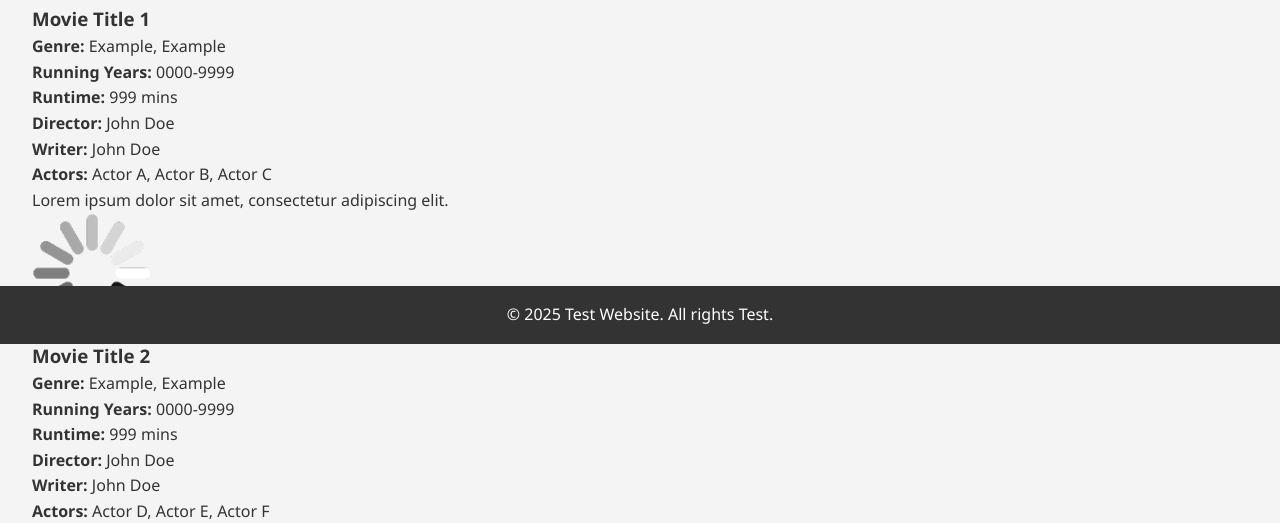
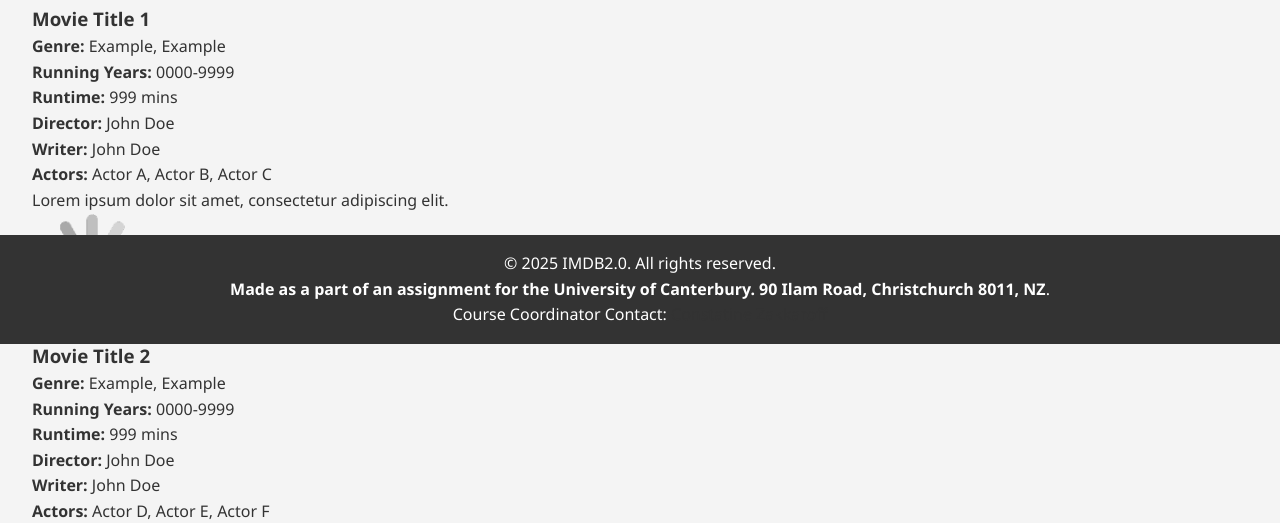
Before and after one commit to Camusi/INFO263-Group-Assignment, a PHP site: page / in a window 1280 px wide. Shown: the part 456-979 px from the top of the page. Run offline with PHP 8.4, Linux system fonts and the light colour scheme.

Commit message:
ADD: Dynamic Footer on all pages

```diff
--- a/2025-group1/imdb2/find.php
+++ b/2025-group1/imdb2/find.php
@@ -85,9 +85,7 @@
     </p>
   </main>
 
-  <footer class="footer">
-    <p>&copy; 2025 Test Website. All rights Test.</p>
-  </footer>
+  <?php include 'resources/footer.php'; ?>
 </body>
 
 <script>
--- a/2025-group1/imdb2/index.php
+++ b/2025-group1/imdb2/index.php
@@ -72,8 +72,6 @@
     </div>
   </main>
 
-  <footer class="footer">
-    <p>&copy; 2025 Test Website. All rights Test.</p>
-  </footer>
+  <?php include 'resources/footer.php'; ?>
 </body>
 </html>
--- a/2025-group1/imdb2/resources/footer.php
+++ b/2025-group1/imdb2/resources/footer.php
@@ -1,5 +1,5 @@
 <footer class="footer">
     <p>&copy; 2025 IMDB2.0. All rights reserved.</p>
-    <p>Contact: <a href="mailto:constatine.zakkaroff@canterbury.ac.nz">Constatine Zakkaroff</a></p>
-    <p>&copy; Made as an assigment for the University of Cantbury. 90 Ilam Road, Christchurch 8011, NZ.</p>
+    <p><strong>Made as a part of an assignment for the University of Canterbury. 90 Ilam Road, Christchurch 8011, NZ</strong>.</p>
+    <p>Course Coordinator Contact: <a href="mailto:constatine.zakkaroff@canterbury.ac.nz">Constatine Zakkaroff</a></p>
 </footer>
--- a/2025-group1/imdb2/resources/template_title.php
+++ b/2025-group1/imdb2/resources/template_title.php
@@ -34,8 +34,6 @@
         </div>
         <div id="comments"></div>
     </main>
-    <footer class="footer">
-        <p>&copy; 2025 IMDB2.0. All rights reserved.</p>
-        <p>Contact: <a href="mailto:constatine.zakkaroff@canterbury.ac.nz">Constatine Zakkaroff</a></p>
-      </body>
+    <?php include '../resources/footer.php'; ?>
+  </body>
 </html>
--- a/2025-group1/imdb2/signin.php
+++ b/2025-group1/imdb2/signin.php
@@ -23,8 +23,6 @@
     </form>
   </main>
 
-  <footer class="footer">
-    <p>&copy; 2025 Test Website. All rights Test.</p>
-  </footer>
+  <?php include 'resources/footer.php'; ?>
 </body>
 </html>
--- a/2025-group1/imdb2/signup.php
+++ b/2025-group1/imdb2/signup.php
@@ -25,8 +25,6 @@
     </form>
   </main>
 
-  <footer class="footer">
-    <p>&copy; 2025 Test Website. All rights Test.</p>
-  </footer>
+  <?php include 'resources/footer.php'; ?>
 </body>
 </html>
```
